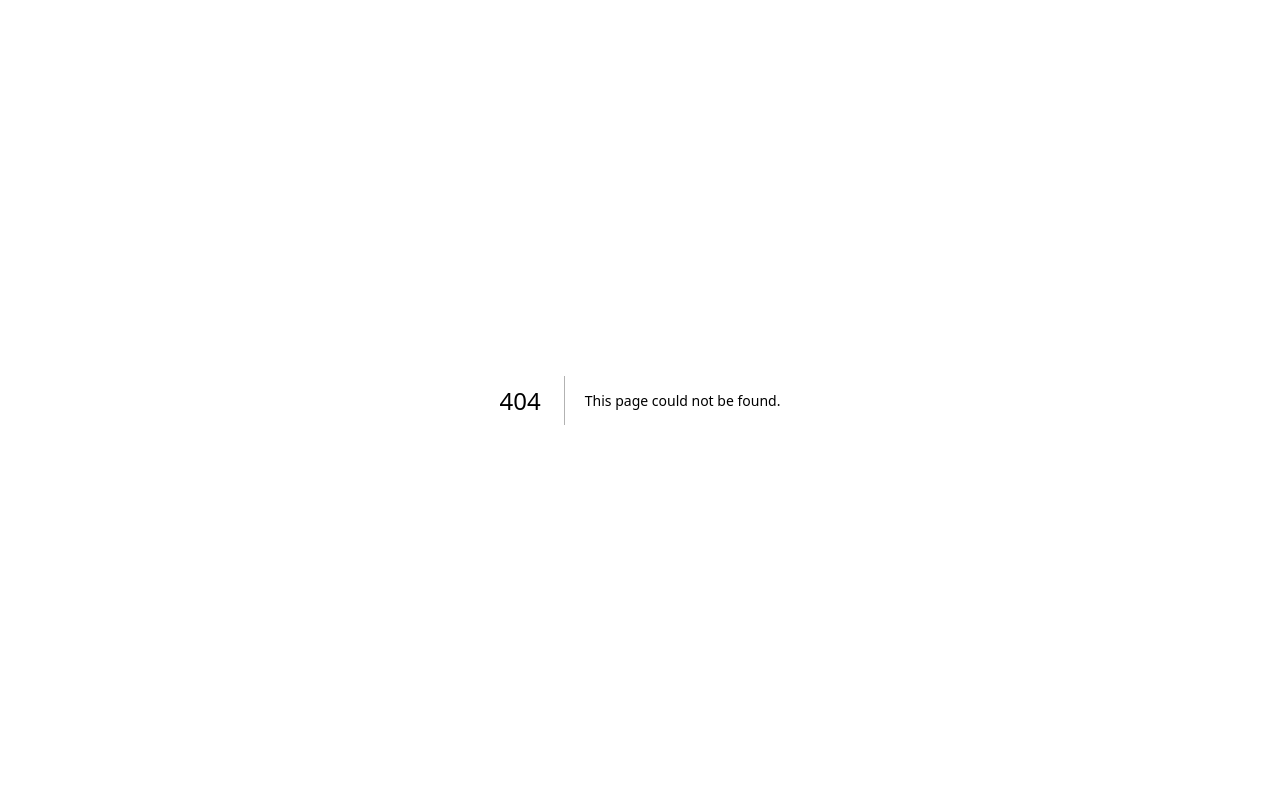
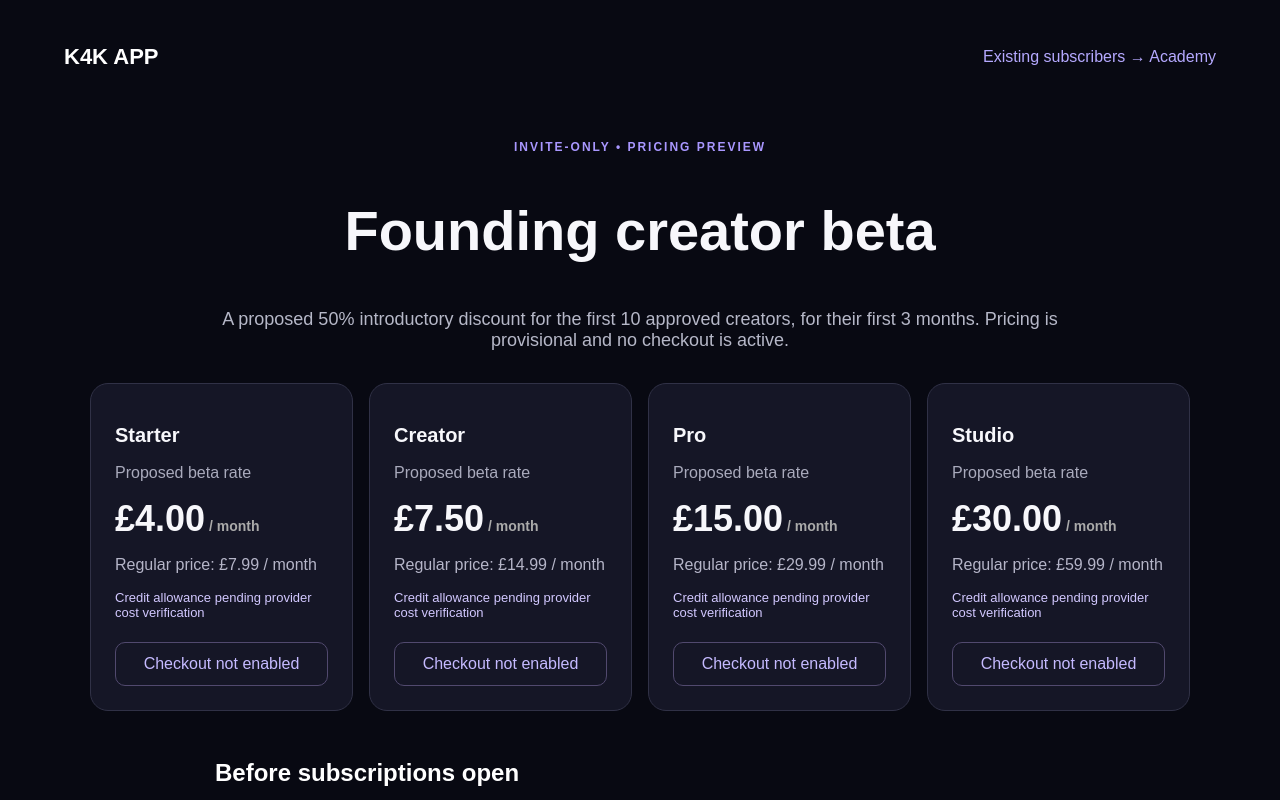
Before and after one commit to kreativestudios4k-lgtm/k4k-academy-v2, a Next.js app: page /creator-beta/pricing in a window 1280 px wide. Before the commit this address had no page. Shown: the top 800 px of the page. Built offline with nearby package versions, Linux system fonts and the light colour scheme.

Commit message:
feat: preview-only founding creator pricing with disabled checkout

```diff
--- /dev/null
+++ b/app/creator-beta/pricing/page.js
@@ -0,0 +1,39 @@
+import Link from 'next/link';
+
+export const metadata={title:'K4K APP | Creator Beta Pricing Preview'};
+const plans=[
+ {name:'Starter',monthly:799},
+ {name:'Creator',monthly:1499},
+ {name:'Pro',monthly:2999},
+ {name:'Studio',monthly:5999},
+];
+const money=p=>(p/100).toLocaleString('en-GB',{style:'currency',currency:'GBP'});
+const discount=50;
+export default function BetaPricing(){
+ return <main style={{minHeight:'100vh',background:'#080912',color:'#f7f7fb',padding:'44px max(20px,5vw)',fontFamily:'Arial,sans-serif'}}>
+  <header style={{display:'flex',justifyContent:'space-between',gap:16,alignItems:'center',flexWrap:'wrap'}}>
+   <Link href="/" style={{color:'white',fontWeight:800,textDecoration:'none',fontSize:22}}>K4K APP</Link>
+   <Link href="/academy" style={{color:'#b5a9ff'}}>Existing subscribers → Academy</Link>
+  </header>
+  <section style={{maxWidth:900,margin:'70px auto 32px',textAlign:'center'}}>
+   <p style={{color:'#a997ff',letterSpacing:2,fontSize:12,fontWeight:700}}>INVITE-ONLY • PRICING PREVIEW</p>
+   <h1 style={{fontSize:'clamp(32px,5vw,56px)',lineHeight:1.1}}>Founding creator beta</h1>
+   <p style={{color:'#b6b8c8',fontSize:18}}>A proposed 50% introductory discount for the first 10 approved creators, for their first 3 months. Pricing is provisional and no checkout is active.</p>
+  </section>
+  <section style={{display:'grid',gridTemplateColumns:'repeat(auto-fit,minmax(210px,1fr))',gap:16,maxWidth:1100,margin:'0 auto'}}>
+   {plans.map(plan=><article key={plan.name} style={{border:'1px solid #303146',borderRadius:18,padding:24,background:'#151626'}}>
+    <h2 style={{fontSize:20}}>{plan.name}</h2>
+    <p style={{color:'#a9aabc'}}>Proposed beta rate</p>
+    <p style={{fontSize:36,fontWeight:800,margin:'8px 0'}}>{money(plan.monthly*(100-discount)/100)}<span style={{fontSize:14,color:'#aaa'}}> / month</span></p>
+    <p style={{color:'#b5b5c8'}}>Regular price: {money(plan.monthly)} / month</p>
+    <p style={{color:'#d2c8ff',fontSize:13}}>Credit allowance pending provider cost verification</p>
+    <div style={{border:'1px solid #51496e',borderRadius:10,padding:12,textAlign:'center',marginTop:22,color:'#c5baff'}}>Checkout not enabled</div>
+   </article>)}
+  </section>
+  <section style={{maxWidth:850,margin:'42px auto',color:'#b8b9c9',lineHeight:1.7}}>
+   <h2 style={{color:'white'}}>Before subscriptions open</h2>
+   <p>Invitation eligibility, credit costs, payment webhook handling, renewal pricing, refunds and the generation pipeline must pass end-to-end tests. The discount is limited to 10 invited accounts, not the first 10 anonymous visitors. Existing Academy subscribers keep their current entitlements and billing.</p>
+   <p>After month 3 the proposed price returns to the regular monthly rate, subject to explicit acceptance of the final terms before any payment. No payment will be collected on this preview.</p>
+  </section>
+ </main>;
+}
```
